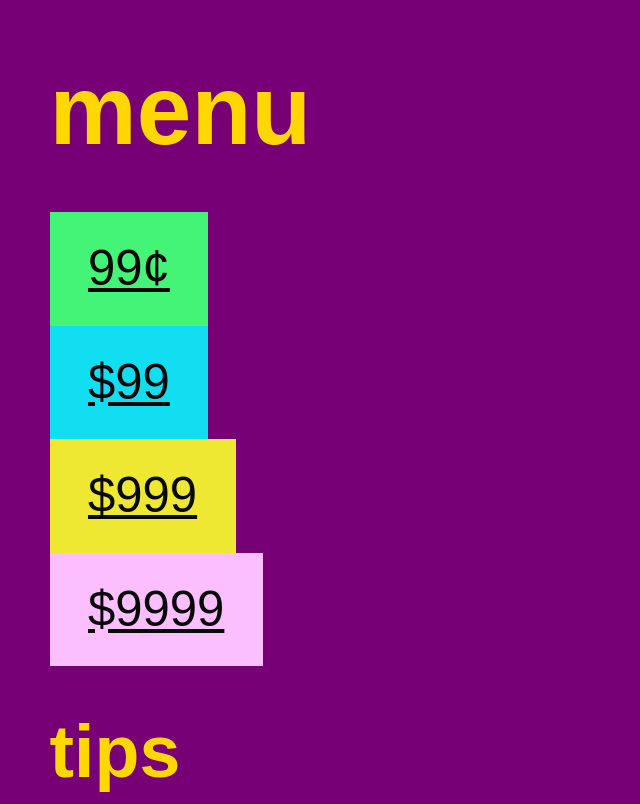
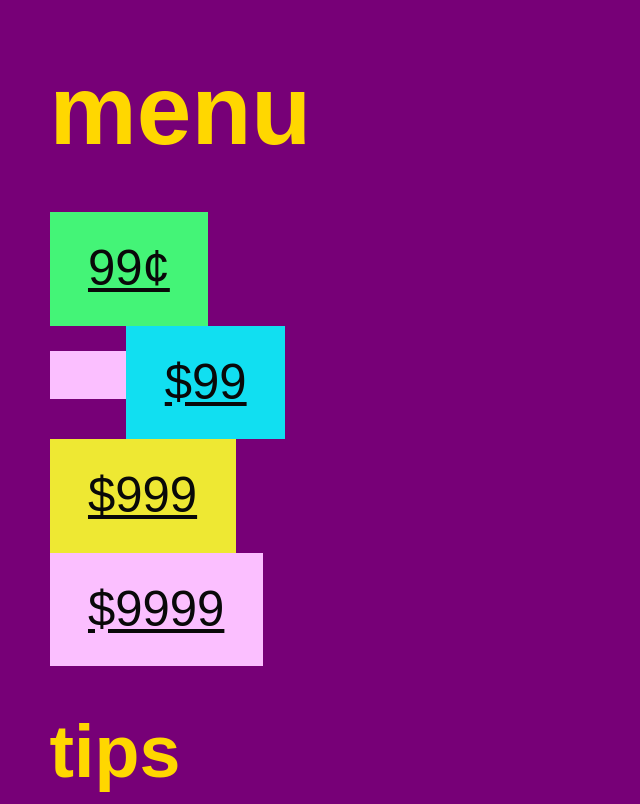
Before and after one commit to s9a/menu, a plain HTML site: page index.html in a window 1280 px wide. Shown: the top 804 px of the page, without its empty margins (0-640 px from the left). Drawn offline with Linux system fonts and the light colour scheme.

Commit message:
Crush $69 (#5)

```diff
--- a/index.html
+++ b/index.html
@@ -21,6 +21,7 @@
   <h1 class="all_gone hiki exhale">menu</h1>
   <ol class="all_gone exhale">
     <li class="all_gone"><a class="moki just_continue tape-green" href="https://s9a.github.io/peels">99&cent;</a>
+    <li class="all_gone"><a class="moki just_continue tape-pink" href="https://s9a.github.io/crush”>$69</a>
     <li class="all_gone"><a class="moki just_continue tape-blue" href="https://s9a.github.io/session">$99</a>
     <li class="all_gone"><a class="moki just_continue tape-yellow" href="https://s9a.github.io/rain">$999</a>
     <li class="all_gone"><a class="moki just_continue tape-pink" href="https://s9a.github.io/flood">$9999</a>
```
